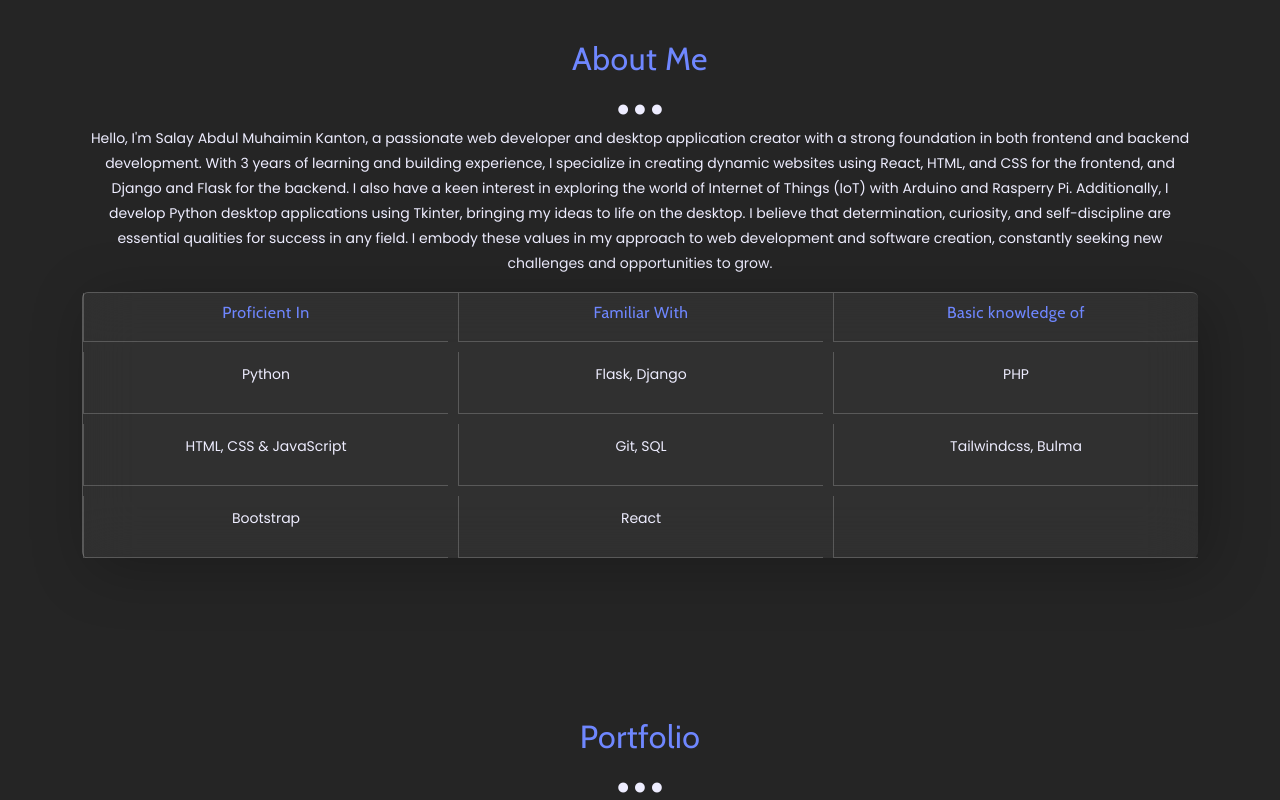
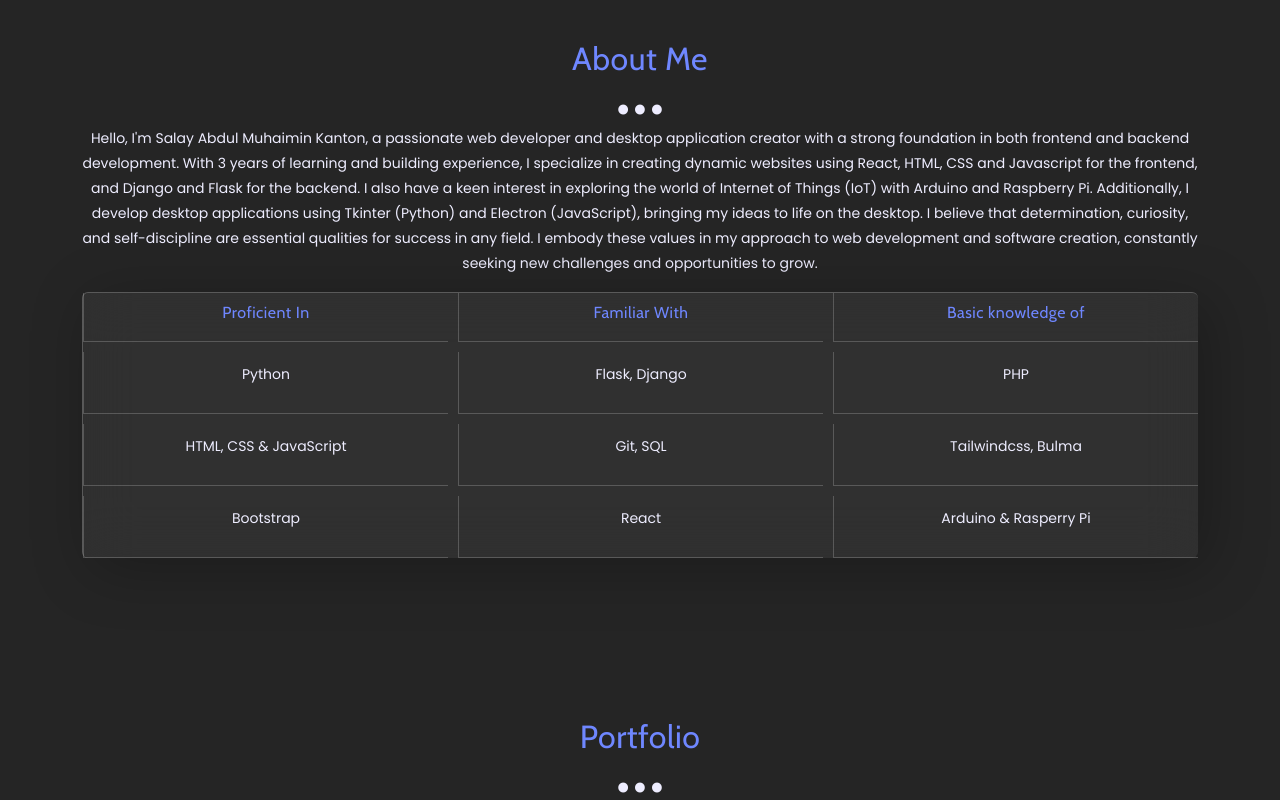
Before and after one commit to heli-toon/muhaiminsalay, a React (Vite) app: page / in a window 1280 px wide. Shown: the part 840-1640 px from the top of the page. Built offline with nearby package versions, Linux system fonts and the light colour scheme.

Commit message:
Added Backtotop

```diff
--- a/src/App.css
+++ b/src/App.css
@@ -128,7 +128,7 @@ a.paralink:hover{color: var(--primarydark)}
   margin-left: 2em;
   color: var(--primary)!important;
 }
-.nav-item{padding-left: 1rem}
+.nav-item{padding-left: 1.5rem}
 .nav-link{
   transition: 0.5s all ease;
   color: var(--primary)!important;
@@ -192,7 +192,7 @@ nav .logo h2:hover{color: var(--white)!important;}
   display: inline-block;
   padding: 10px 28px 11px 28px;
   border-radius: 6px;
-  transition: 0.5s;
+  transition: var(--anim-short);
   margin: 10px 0 0 0;
   color: var(--white);
   text-decoration: none;
--- a/src/components/About.jsx
+++ b/src/components/About.jsx
@@ -13,15 +13,16 @@ export default function About() {
               and desktop application creator with a strong foundation in both
               frontend and backend development. With 3 years of learning and
               building experience, I specialize in creating dynamic websites
-              using React, HTML, and CSS for the frontend, and Django and Flask
-              for the backend. I also have a keen interest in exploring the
-              world of Internet of Things (IoT) with Arduino and Rasperry Pi. Additionally, I
-              develop Python desktop applications using Tkinter, bringing my
-              ideas to life on the desktop. I believe that determination,
-              curiosity, and self-discipline are essential qualities for success
-              in any field. I embody these values in my approach to web
-              development and software creation, constantly seeking new
-              challenges and opportunities to grow.
+              using React, HTML, CSS and Javascript for the frontend, and Django
+              and Flask for the backend. I also have a keen interest in
+              exploring the world of Internet of Things (IoT) with Arduino and
+              Raspberry Pi. Additionally, I develop desktop applications using
+              Tkinter (Python) and Electron (JavaScript), bringing my ideas to
+              life on the desktop. I believe that determination, curiosity, and
+              self-discipline are essential qualities for success in any field.
+              I embody these values in my approach to web development and
+              software creation, constantly seeking new challenges and
+              opportunities to grow.
             </p>
           </header>
           <div className="row">
@@ -61,7 +62,7 @@ export default function About() {
                   <p>React</p>
                 </div>
                 <div className="grid-cell">
-                  <p></p>
+                  <p>Arduino & Rasperry Pi</p>
                 </div>
               </div>
             </div>
--- /dev/null
+++ b/src/components/Backtotop.jsx
@@ -0,0 +1,24 @@
+import { useEffect, useRef } from "react";
+
+export default function Backtotop() {
+  const toTop = useRef(null);
+
+  const handleWindowScrolltotop = () => {
+    if (window.scrollY > 25) {
+      toTop.current.classList.add("active");
+    } else {
+      toTop.current.classList.remove("active");
+    }
+  };
+  useEffect(() => {
+    window.addEventListener("scroll", handleWindowScrolltotop);
+    return () => {
+      window.removeEventListener("scroll", handleWindowScrolltotop);
+    };
+  }, []);
+    return (
+      <>
+        <a ref={toTop} href="#" className="btned back-to-top d-flex align-items-center justify-content-center" title="Back to Top"><i className="bi bi-arrow-up"></i></a>
+      </>
+    )
+}
--- a/src/pages/Home.jsx
+++ b/src/pages/Home.jsx
@@ -3,6 +3,7 @@ import Contact from "../components/Contact";
 import Footer from "../components/Footer";
 import Hero from "../components/Hero";
 import Portfolio from "../components/Portfolio";
+import Backtotop from "../components/Backtotop";
 
 export default function Home() {
   return (
@@ -12,6 +13,7 @@ export default function Home() {
       <Portfolio />
       <Contact />
       <Footer />
+      <Backtotop />
     </>
   );
 }
```
Also changed, not shown: src/pages/apps.json (added, +8 -0 lines), Muhaimin Portfolio.txt, secrets.txt, src/pages/Apps.jsx (added).
